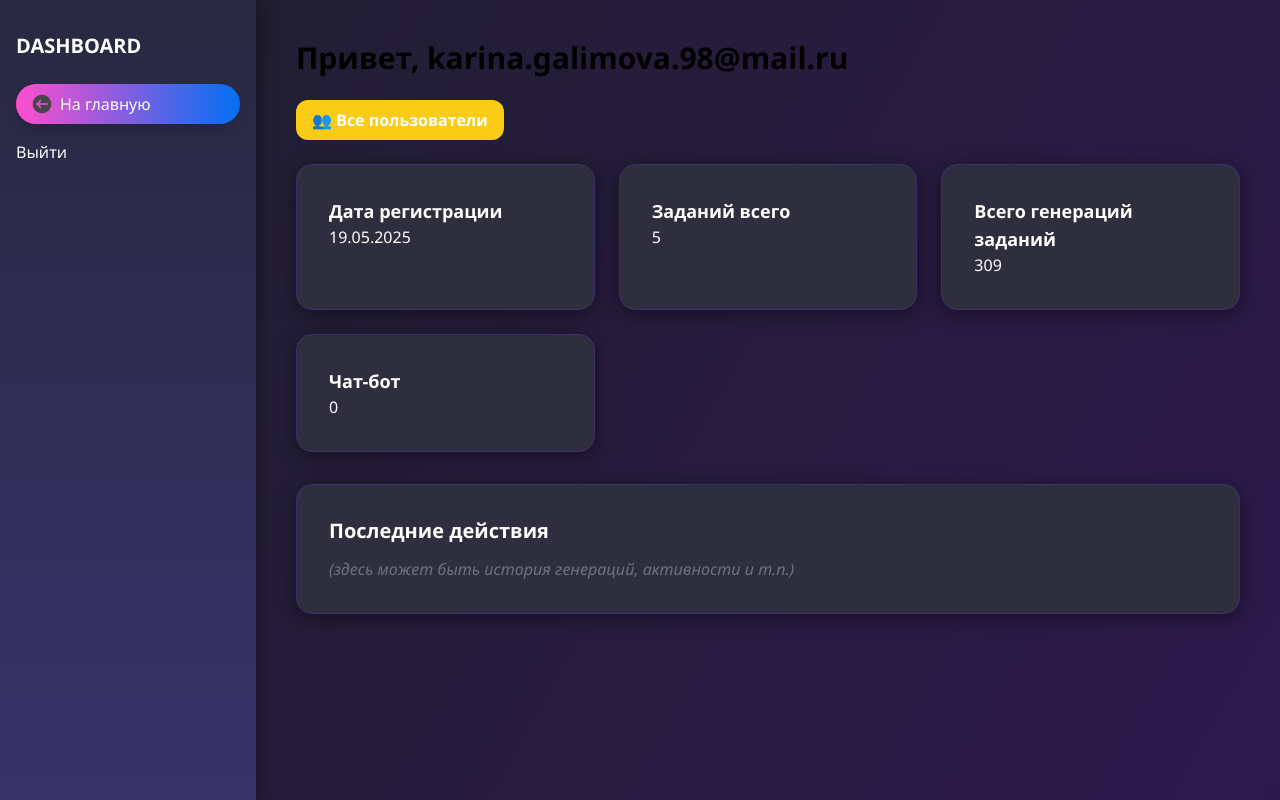
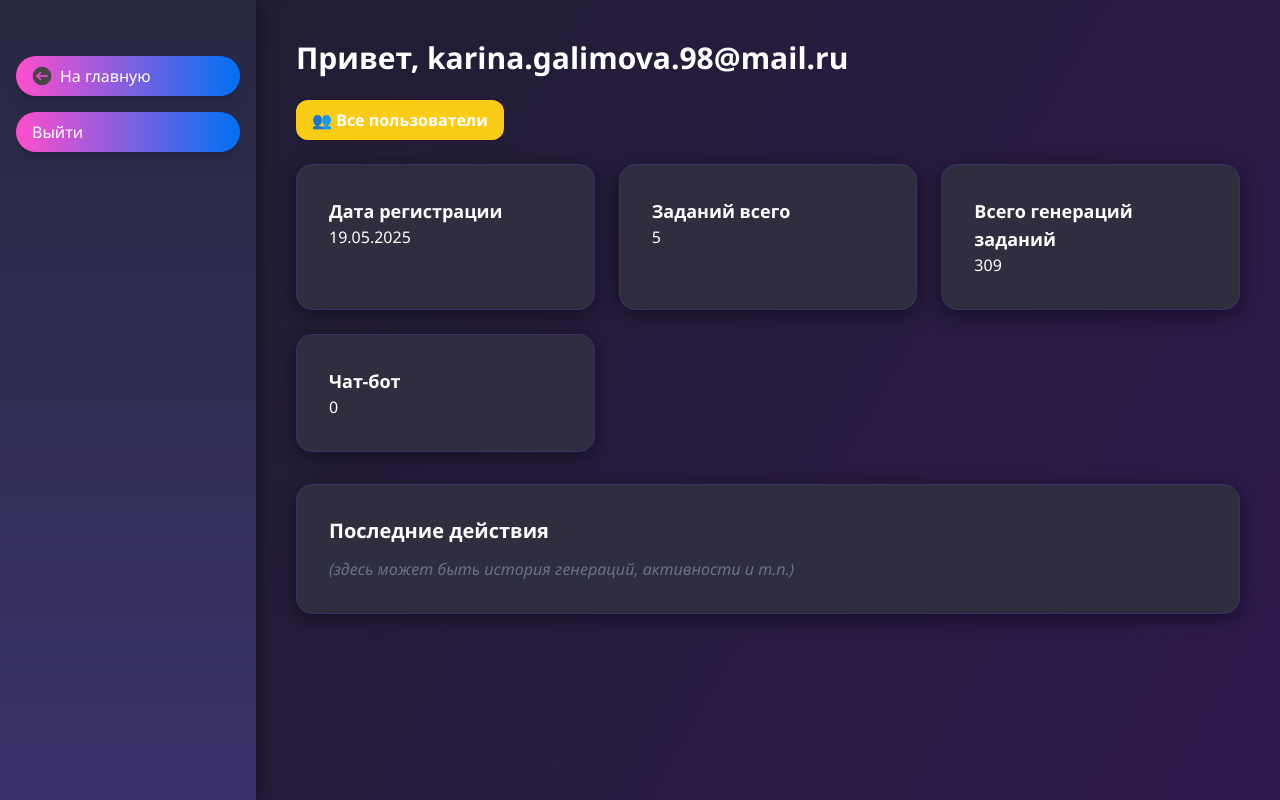
Before and after one commit to KarinaGalimova98/englishai-final, a Flask app: page /dashboard in a window 1280 px wide. Run offline with Flask 3, Linux system fonts and the light colour scheme; a user stored in the database is signed in; parts of the project's set-up code (start-up, migrations or seed data) failed here and were passed over; some libraries are stand-ins or nearby versions.

Commit message:
chatsdfsddffdffsf

```diff
--- a/templates/auth.html
+++ b/templates/auth.html
@@ -12,7 +12,7 @@
       background: linear-gradient(120deg, #595991 0%, #9b8cb5 100%);
     }
     .auth-box {
-      background: #4d4d78ee;
+      background: #b7d9efee;
       border-radius: 2rem;
       box-shadow: 0 10px 30px rgba(0,0,0,0.25);
       max-width: 1000px;
@@ -73,7 +73,7 @@
     {% include 'sidebar.html' %}
     <!-- Сайдбар -->
 
-    <a href="/" class="fixed top-6 left-72 inline-flex items-center gap-2 px-4 py-2 rounded-full bg-gradient-to-r from-purple-600 to-pink-500 text-white font-medium shadow-lg hover:scale-105 transition z-50">
+    <a href="/" class="fixed top-6 left-52 inline-flex items-center gap-2 px-4 py-2 rounded-full bg-gradient-to-r from-purple-600 to-pink-500 text-white font-medium shadow-lg hover:scale-105 transition z-50">
       <img src="{{ url_for('static', filename='back_icon.png') }}" alt="Назад" class="w-4 h-4 filter brightness-200">
       На главную
     </a>
--- a/templates/dashboard.html
+++ b/templates/dashboard.html
@@ -41,19 +41,19 @@
   <!-- Sidebar -->
   <div class="sidebar w-64 flex flex-col">
 
-    <h1 class="text-xl font-bold mb-6">DASHBOARD</h1>
+    <h1 class="text-xl font-bold mb-6"></h1>
     <nav class="space-y-4">
       <a href="/" class="flex items-center gap-2 px-4 py-2 rounded-full bg-gradient-to-r from-purple-600 to-pink-500 text-white font-medium shadow-lg hover:scale-105 transition z-50">
         <img src="{{ url_for('static', filename='back_icon.png') }}" alt="Назад" class="w-5 h-5 filter brightness-200">
         На главную
       </a>
-      <a href="/logout" class="block hover:text-red-300 mt-4">Выйти</a>
+      <a href="/logout" class="flex items-center gap-2 px-4 py-2 rounded-full bg-gradient-to-r from-blue-600 to-purple-500 text-white font-medium shadow-lg hover:scale-105 transition z-50">Выйти</a>
     </nav>
   </div>
 
   <!-- Main content -->
   <div class="flex-1 p-10">
-    <h2 class="text-3xl font-bold mb-6">Привет, {{ user.email }}</h2>
+    <h2 class="text-3xl font-bold mb-6 text-white">Привет, {{ user.email }}</h2>
     {% if user.is_admin %}
     <a href="/admin-users"
         class="inline-block bg-yellow-400 hover:bg-yellow-500 text-white font-semibold py-2 px-4 rounded-xl mb-6 transition">
```
